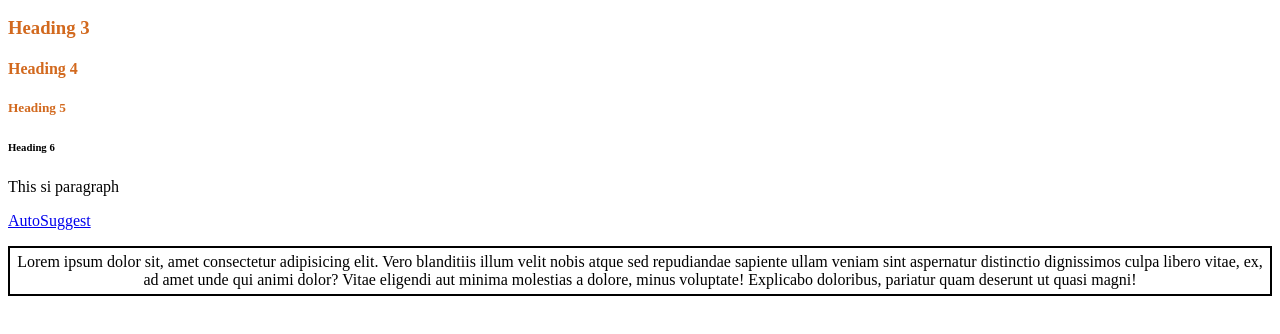
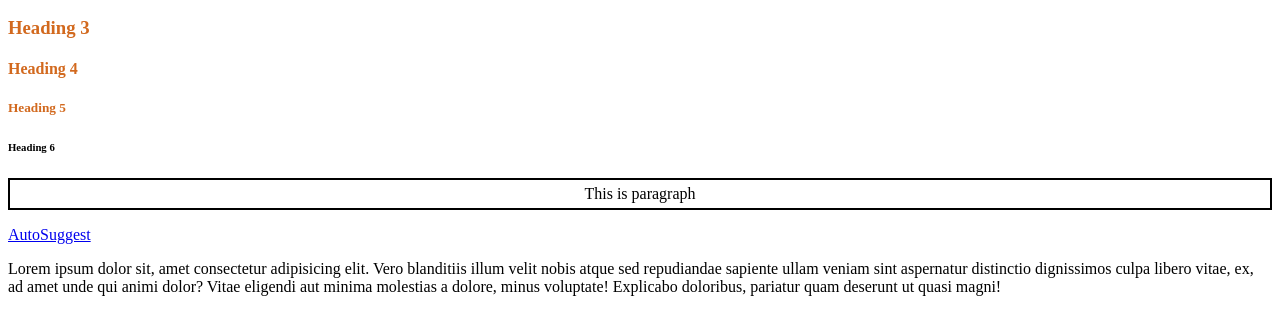
Before and after one commit to navya-thottempudi/autosuggest, a website: page frontend/index.html in a window 1280 px wide. Shown: the part 110-444 px from the top of the page. Drawn offline with Linux system fonts and the light colour scheme.

Commit message:
Introduction to HTML

```diff
--- a/frontend/index.html
+++ b/frontend/index.html
@@ -13,9 +13,9 @@
     <h4 class="heading">Heading 4</h4>
     <h5 class="heading">Heading 5</h5>
     <h6>Heading 6</h6>
-    <p>This si paragraph</p>
+    <p class="para">This is paragraph</p>
     <a href="https://autosuggest-4rm6.onrender.com">AutoSuggest</a>
-    <p class="para">Lorem ipsum dolor sit, amet consectetur adipisicing elit. Vero blanditiis illum velit nobis atque sed repudiandae sapiente ullam veniam sint aspernatur distinctio dignissimos culpa libero vitae, ex, ad amet unde qui animi dolor? Vitae eligendi aut minima molestias a dolore, minus voluptate! Explicabo doloribus, pariatur quam deserunt ut quasi magni!</p>
+    <p>Lorem ipsum dolor sit, amet consectetur adipisicing elit. Vero blanditiis illum velit nobis atque sed repudiandae sapiente ullam veniam sint aspernatur distinctio dignissimos culpa libero vitae, ex, ad amet unde qui animi dolor? Vitae eligendi aut minima molestias a dolore, minus voluptate! Explicabo doloribus, pariatur quam deserunt ut quasi magni!</p>
     <script src="js/index.js"></script>
 </body>
 </html>
```
